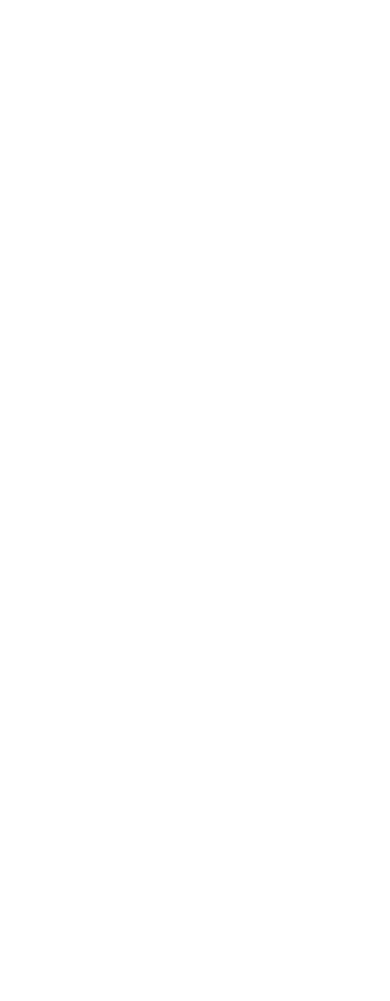
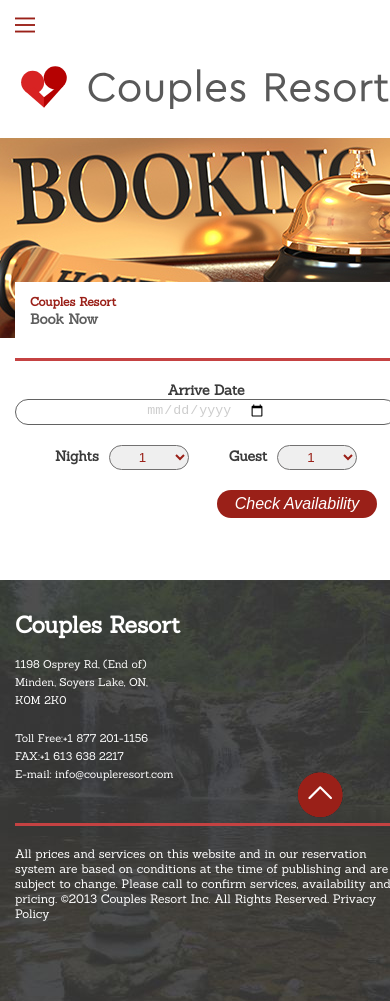
Before and after one commit to ConnieSham823/FIP-KingYinSham, a plain HTML site: page spa.html in a window 390 px wide. Before the commit the page ends 844 px from the top, so only its background shows below. Drawn offline with Linux system fonts and the light colour scheme.

Commit message:
Update spa.html
This commit updated the spa.HTML with the header and footer.

```diff
--- a/spa.html
+++ b/spa.html
@@ -1,11 +1,130 @@
 <!DOCTYPE html>
 <html lang="en">
-<head>
-    <meta charset="UTF-8">
-    <meta name="viewport" content="width=device-width, initial-scale=1.0">
-    <title>Document</title>
-</head>
+    <head>
+        <meta charset="UTF-8">
+            <link rel="preconnect" href="https://fonts.googleapis.com">
+              <link rel="preconnect" href="https://fonts.gstatic.com" crossorigin>
+              <link href="https://fonts.googleapis.com/css2?family=Sanchez&display=swap" rel="stylesheet">
+              <script src="https://kit.fontawesome.com/d0e8431583.js" crossorigin="anonymous"></script>
+              <link href="css/grid.css" rel="stylesheet" type="text/css">
+              <link href="css/main.css" rel="stylesheet" type="text/css">
+            <title>Spa - Couples Resort</title>
+                <link rel="stylesheet" href="css/main.css">
+    </head>
 <body>
+    <h1 class="hidden">Welcome to The Couples Resort</h1>
+
+    <!-- Main Nav -->
+    <header class="grid-con" id="main-header">
+        <nav id="main-nav" class="col-span-full">
+            <h2 class="hidden">Main Navigation</h2>
+            <input type="checkbox" id="hamburger">
+            <label for="hamburger">
+                <img src="images/burger.svg" alt="Hamburger Menu Icon">
+            </label>
+                <div id="burger-con">
+                    <ul>
+                        <li><a href="index.html">Home</a></li>
+                        <li><a href="rooms.html">Rooms</a></li>
+                        <li><a href="packages.html">Packages</a></li>
+                        <li><a href="dining.html">Dining</a></li>
+                        <details id="spa-submenu">
+                            <summary>Spa Activities</summary><li><a href="spa-activities.html"></a></li>
+                            <menu>
+                            <li><a href="spa.html">Spa</a></li>
+                            <li><a href="activities.html">Activities</a></li>
+                            </menu>
+                        </details>
+                        <li><a href="reservations.html">Reservations</a></li>
+                      </ul>
+                </div>
+        </nav>
+        <div id="logo" class="col-span-full">
+            <img src="images/couples_resort_logo.svg" alt="Couples Resort Logo">
+        </div>
+    </header>
+
+<!-- Back to Top Icon -->
+        <div class="grid-con col-span-full">
+            <a href="#main-nav" class="top"><img src="images/back-to-top.png" alt="back to top"></a>
+        </div>
+
+
+<!-- Book Now Form -->
+<section class="booknow-form">
+    <div id="booknow-form-con">
+        <div id="book-now-form-hero" class="grid-con">
+            <div class="heading-box col-span-full">
+            <h2 class="hero-img-h2"><span>Couples Resort</span><br>Book Now</h2>
+            </div>
+        </div>
+
+    <div class="grid-con">
+        <h2 class="hidden">Book Now Form</h2>
+            <div id="arrive-container" class="col-span-full line-separator">
+                <div id="arrive-date">
+                    <form action="/action_page.php">
+                    <label><span>Arrive Date</span></label>
+                    <input type="date" name="arrive-date">
+                    </form>
+                </div>
+
+                <div id="choose-form">
+                    <label><span>Nights</span></label>
+                        <div class="select-dropdown">
+                            <select name="nights" class="select-content">
+                                <option value="one">1</option>
+                                <option value="two">2</option>
+                                <option value="three">3</option>
+                                <option value="four">4</option>
+                                <option value="five">5</option>
+                            </select>
+                        </div>
+
+                    <label><span>Guest</span></label>
+                        <div class="select-dropdown">
+                            <select name="guest" class="select-content">
+                                <option value="one">1</option>
+                                <option value="two">2</option>
+                                <option value="three">3</option>
+                                <option value="four">4</option>
+                                <option value="five">5</option>
+                            </select>
+                        </div>
+                </div>
+
+                <div class="check-bth"> <br>
+                    <input name="submit" type="submit" value="Check Availability">
+                </div>
+            </div>
+        </div>
+    </div>
+</section>
+
+<!-- Footer -->
+<footer class="grid-con" id="footer-hero" >
+    <section id="footer-contact-info" class="col-span-full">
+        <h3>Couples Resort</h3>
+        <p> 1198 Osprey Rd, (End of)<br>
+            Minden, Soyers Lake, ON, <br>
+            K0M 2K0
+        </p>
+        <p>
+            Toll Free:+1 877 201-1156<br>
+            FAX:+1 613 638 2217<br>
+            E-mail: info@coupleresort.com
+        </p>
+    </section>
+    <div id="footer-privacy" class="col-span-full line-separator">
+        <p id="price-policy">All prices and services on this website and in our
+        reservation system are based on conditions at the time of publishing
+        and are subject to change. Please call to confirm services, availability
+        and pricing. ©2013 Couples Resort Inc. All Rights Reserved. Privacy Policy </p>
+    </div>
+</footer>
+
+<script src="js/main.js"></script>
+
 
 </body>
 </html>
```
